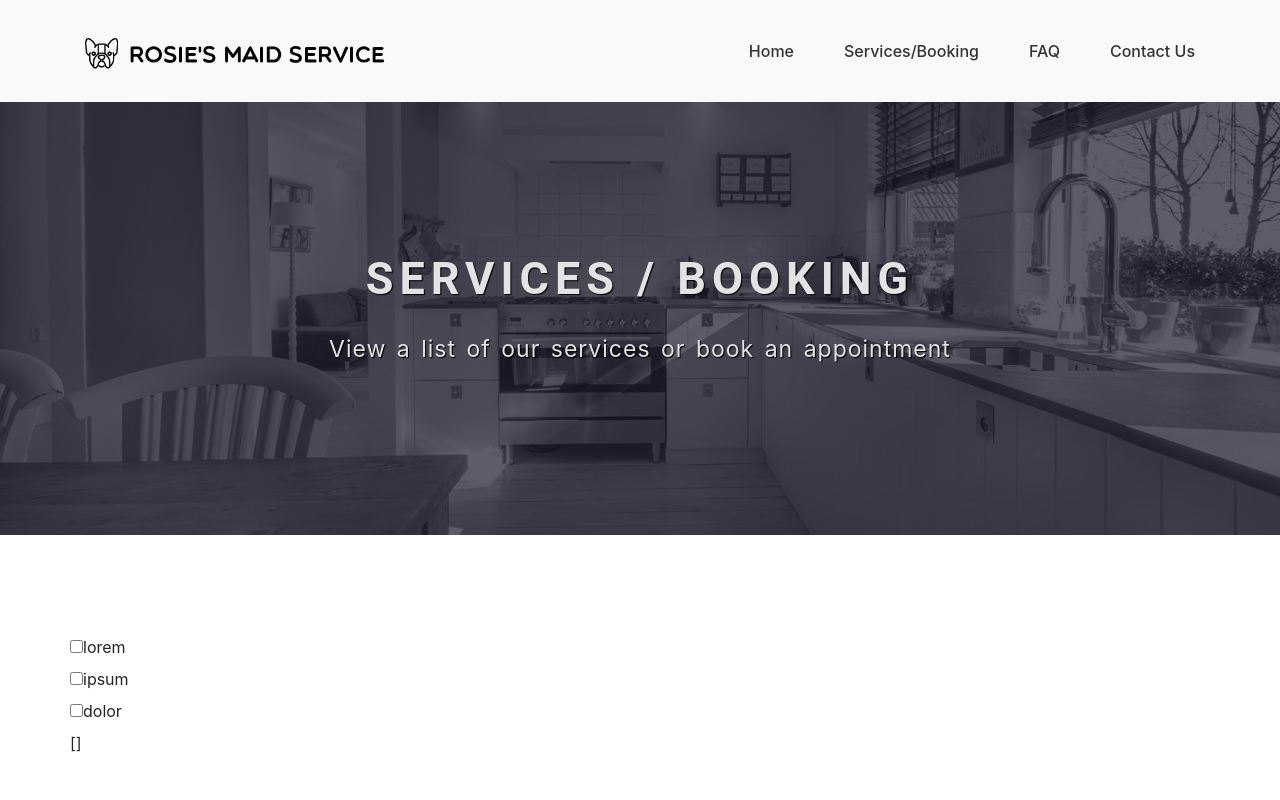
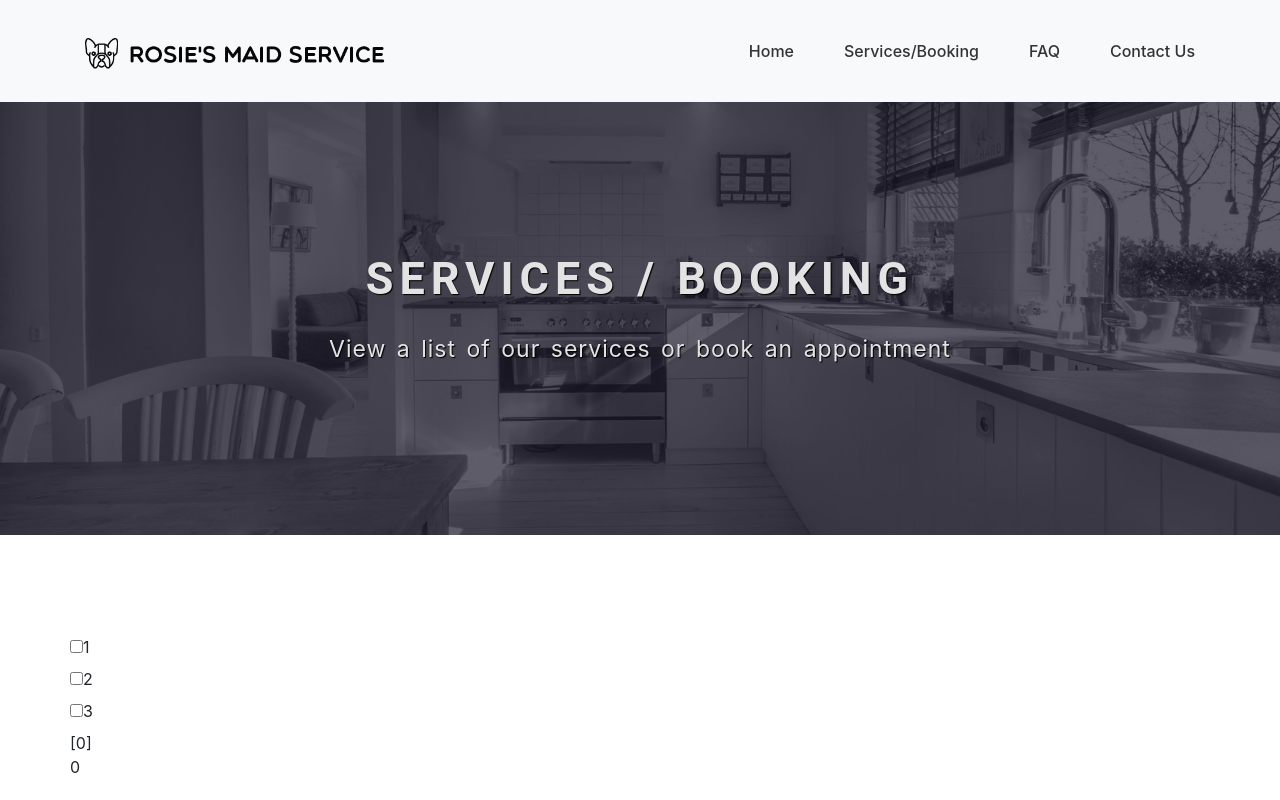
Before and after one commit to nmakuch/rosies-ms-nextjs, a Next.js app: page /services in a window 1280 px wide. Shown: the top 800 px of the page. Built offline with nearby package versions, Linux system fonts and the light colour scheme.

Commit message:
numbers adding in array

```diff
--- a/pages/services.js
+++ b/pages/services.js
@@ -24,7 +24,7 @@ class CheckBox extends React.Component {
 class Services extends React.Component {
   constructor(props) {
     super(props);
-    this.state = { optionsChecked: [] };
+    this.state = { optionsChecked: [ 0 ] };
   }
 
   changeEvent(event) {
@@ -32,7 +32,7 @@ class Services extends React.Component {
     let selectedValue = event.target.value;
 
     if (event.target.checked === true) {
-      checkedArray.push(selectedValue);
+      checkedArray.push(parseInt(selectedValue));
       this.setState({
         optionsChecked: checkedArray
       });
@@ -41,17 +41,18 @@ class Services extends React.Component {
       checkedArray.splice(valueIndex, 1);
 
       this.setState({
-        optionsChecked: checkedArray
+        optionsChecked: checkedArray,
       });
     }
   }
   render() {
+    let checkBoxArray = [1,2,3];
 
-    let checkBoxArray = ['lorem','ipsum','dolor'];
+    let outputCheckboxes = checkBoxArray.map(function(number, i){
+      return (<div><CheckBox value={1} id={'string_' + i} onChange={this.changeEvent.bind(this)} /><label htmlFor={'string_' + i}>{number}</label></div>)
+    }, this);
 
-    let outputCheckboxes = checkBoxArray.map(function(string, i){
-      return (<div><CheckBox value={string} id={'string_' + i} onChange={this.changeEvent.bind(this)} /><label htmlFor={'string_' + i}>{string}</label></div>)
-    }, this);
+    let sum = this.state.optionsChecked.reduce((a, b) => a + b, 0)
 
     return (
       <Layout>
@@ -84,6 +85,7 @@ class Services extends React.Component {
               <div>
                 <div>{outputCheckboxes}</div>
                 <div>{JSON.stringify(this.state.optionsChecked)}</div>
+                <div>{sum}</div>
               </div>
             </div>
           </div>
```
